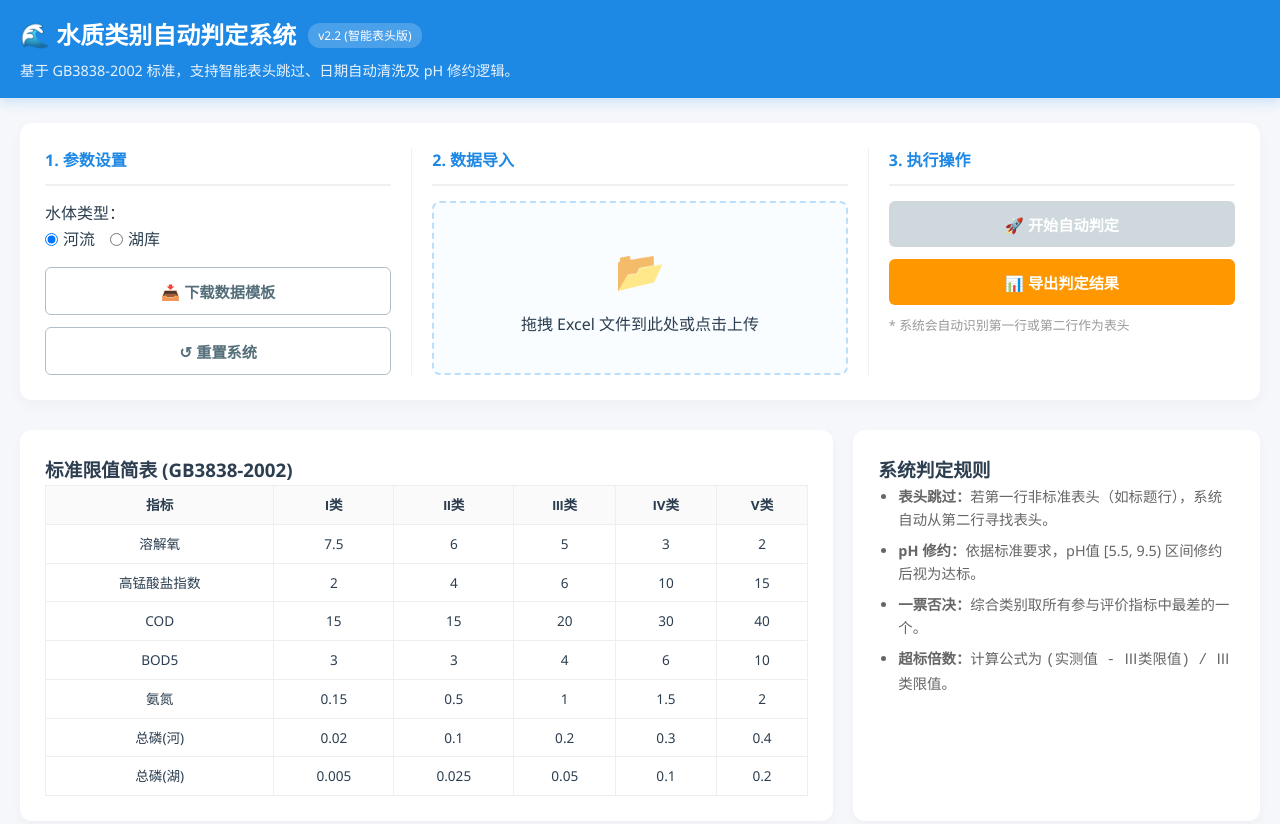
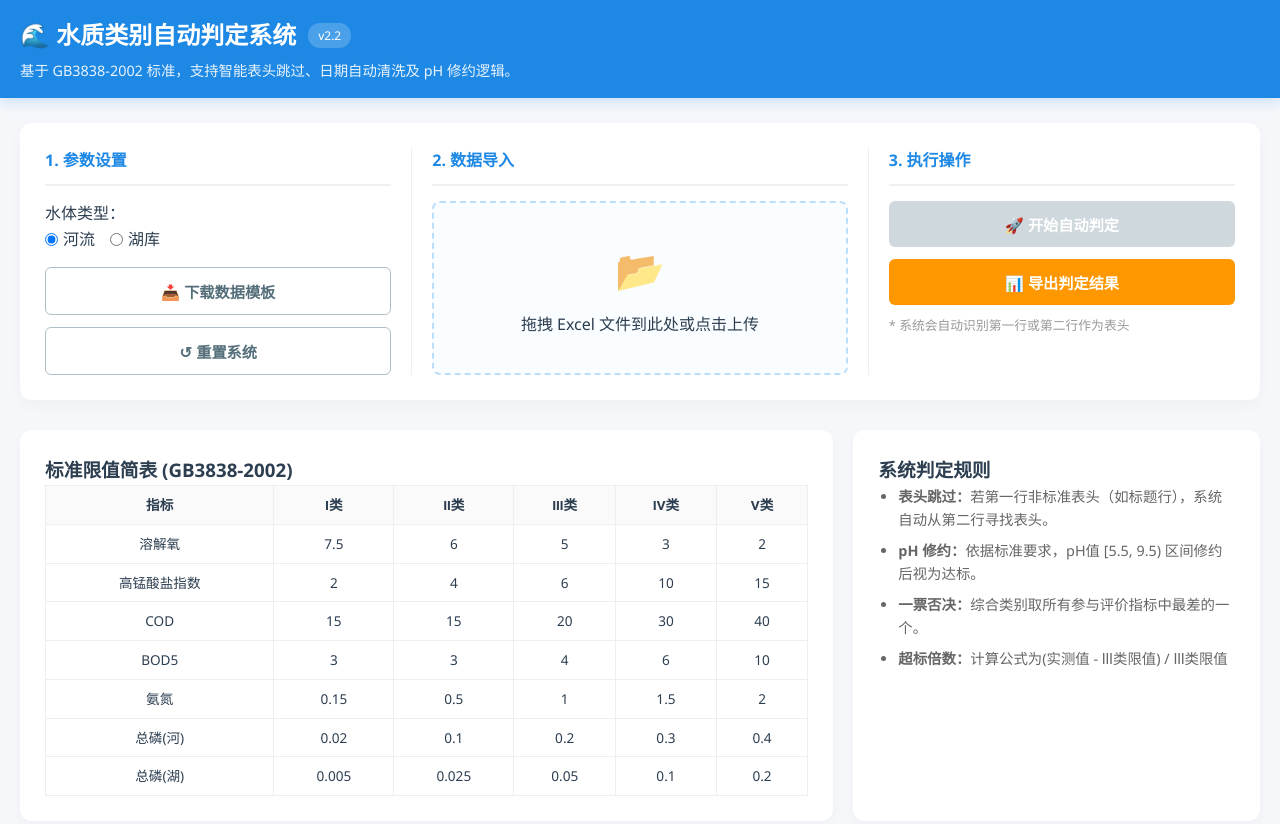
Before and after one commit to kolyeo/water-quality-tool, a plain HTML site: page index.html in a window 1280 px wide. Drawn offline with Linux system fonts and the light colour scheme.

Commit message:
Remove unnecessary HTML code from index.html

```diff
--- a/index.html
+++ b/index.html
@@ -11,7 +11,7 @@
     <nav class="navbar">
         <div class="container nav-brand">
             <h1>🌊 水质类别自动判定系统</h1>
-            <span class="version">v2.2 (智能表头版)</span>
+            <span class="version">v2.2 </span>
         </div>
         <div class="container nav-desc">基于 GB3838-2002 标准，支持智能表头跳过、日期自动清洗及 pH 修约逻辑。</div>
     </nav>
@@ -92,7 +92,7 @@
                     <li><b>表头跳过：</b>若第一行非标准表头（如标题行），系统自动从第二行寻找表头。</li>
                     <li><b>pH 修约：</b>依据标准要求，pH值 [5.5, 9.5) 区间修约后视为达标。</li>
                     <li><b>一票否决：</b>综合类别取所有参与评价指标中最差的一个。</li>
-                    <li><b>超标倍数：</b>计算公式为 <code>(实测值 - Ⅲ类限值) / Ⅲ类限值</code>。</li>
+                    <li><b>超标倍数：</b>计算公式为(实测值 - Ⅲ类限值) / Ⅲ类限值</li>
                 </ul>
             </div>
         </div>
```
